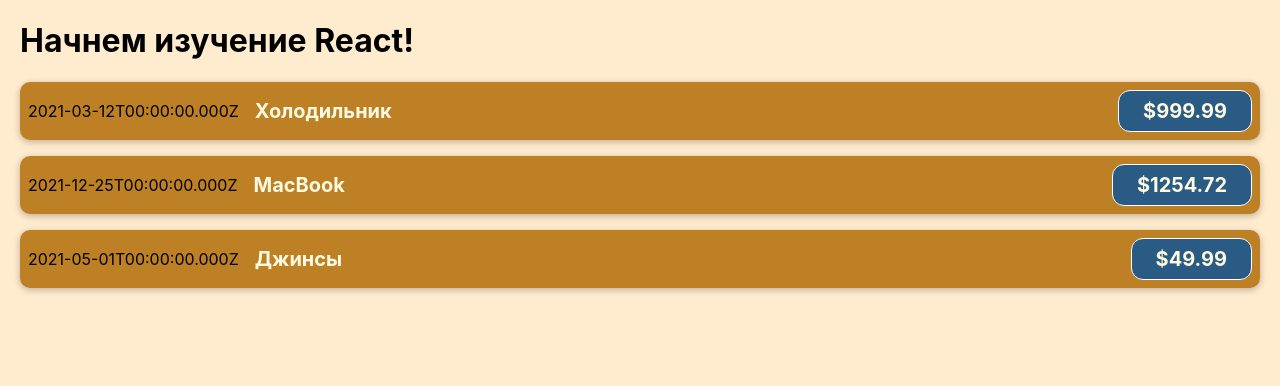
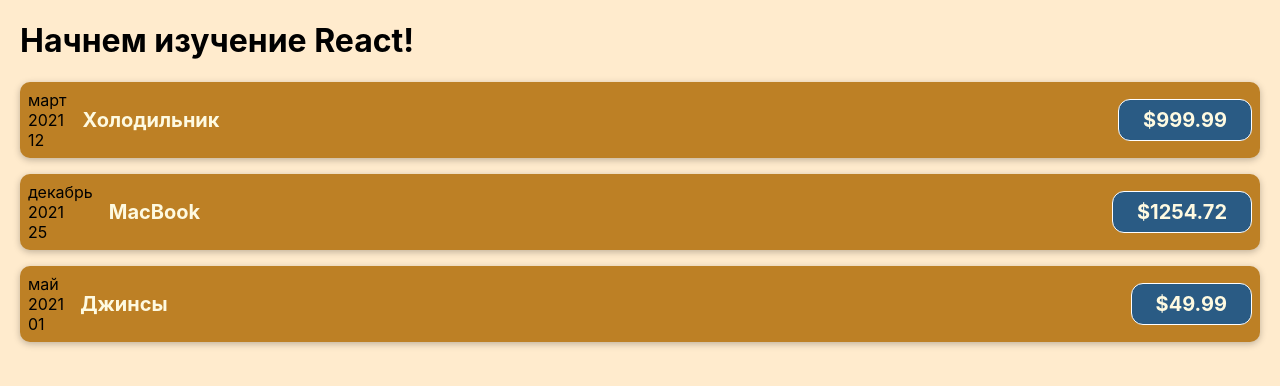
Before and after one commit to panaram1ks/react-years-expences, a JavaScript app: page / in a window 1280 px wide. Shown: the top 386 px of the page. Built offline with nearby package versions, Linux system fonts and the light colour scheme.

Commit message:
logic in component

```diff
--- a/src/components/CostItem.js
+++ b/src/components/CostItem.js
@@ -2,9 +2,21 @@
 
 function CostItem(props) {
 
+    const month = props.date.toLocaleString('ru-Ru', {
+        month: 'long'
+    });
+    const year = props.date.getFullYear();
+    const day = props.date.toLocaleString('ru-Ru', {
+        day: "2-digit"
+    });
+
     return (
         <div className='cost-item'>
-            <div>{props.date.toISOString()}</div>
+            <div>
+                <div>{month}</div>
+                <div>{year}</div>
+                <div>{day}</div>
+            </div>
             <div className='cost-item__description'>
                 <h2>{props.description}</h2>
                 <div className='cost-item__price'>${props.amount}</div>
```
